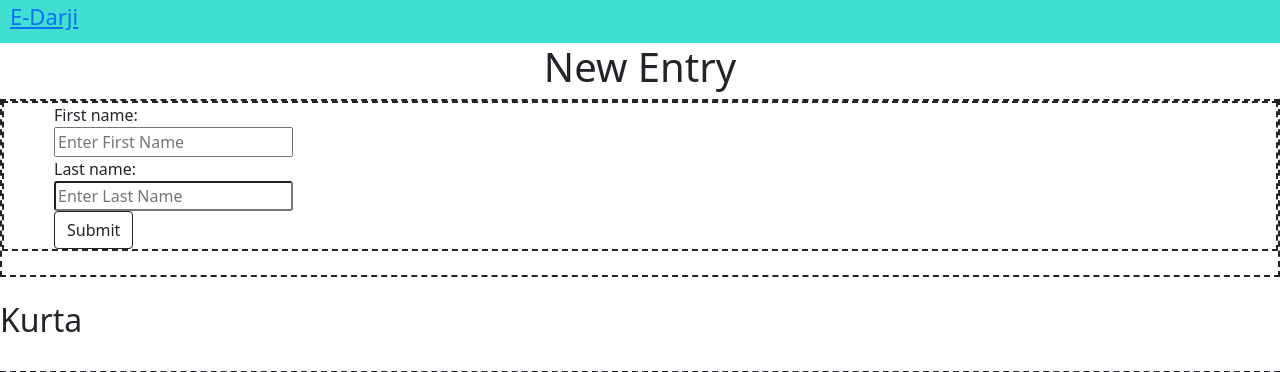
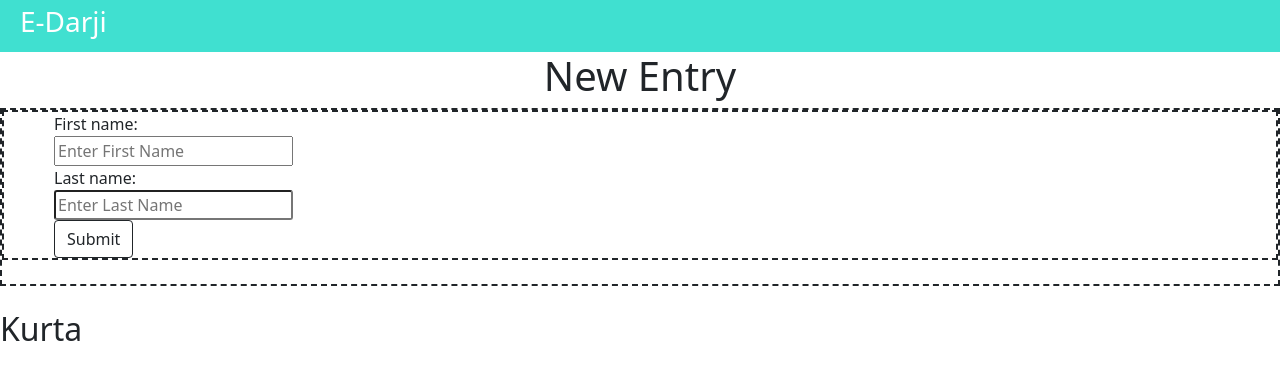
Before and after one commit to Sharon005/Cresendo_TeamCodemates, a Django app: page /add/ in a window 1280 px wide. Shown: the top 372 px of the page. Run offline with Django 3.2, Linux system fonts and the light colour scheme.

Commit message:
adwait css

```diff
--- a/E_Darji/static/CSS/main.css
+++ b/E_Darji/static/CSS/main.css
@@ -9,15 +9,22 @@ body h1{
 
 nav{
     background-color: turquoise;
-    font-size: 22px;
+    font-size: 28px;
     padding-bottom: 10px;
-    padding-left: 10px;
+    padding-left: 20px;
+    color: white;
+    font-weight: 500;
+    font-style: bold;
+}
+
+nav a:link{
+    color: white;
+    text-decoration: none;
 }
 
 .fir{
     border: 2px dashed;
     width: 100%;
-
 }
 
 .fir form{
```
